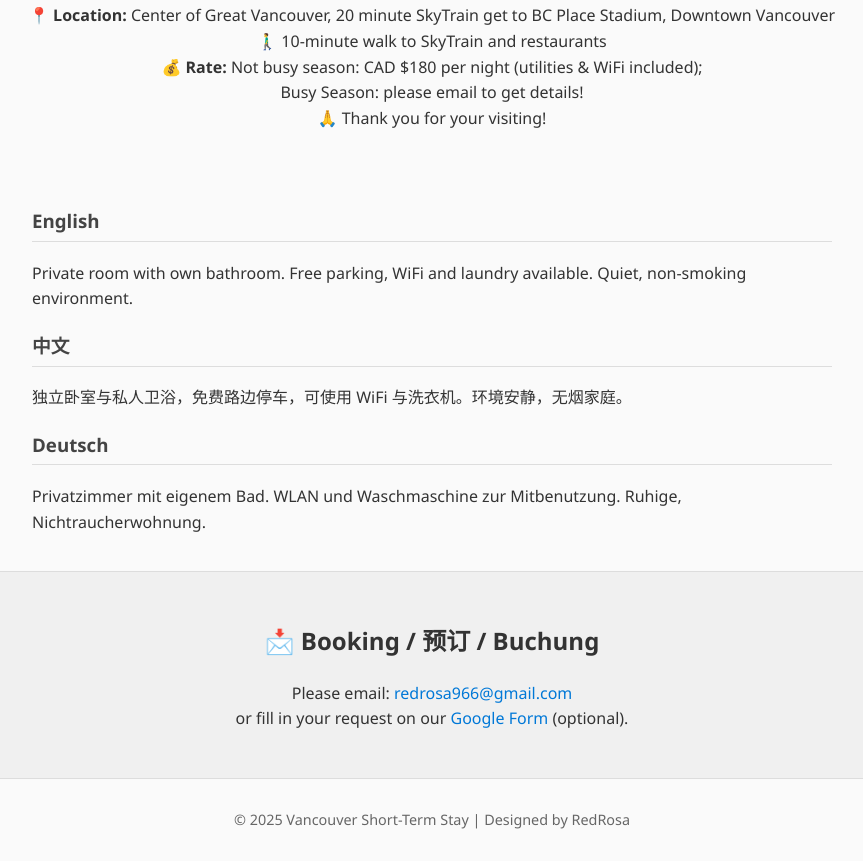
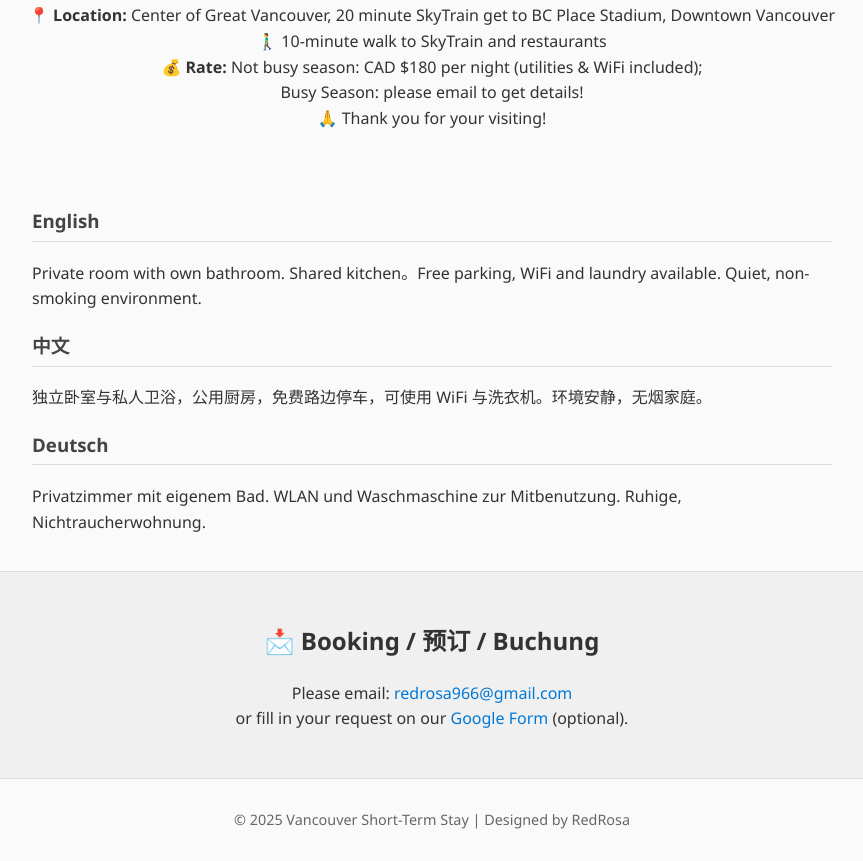
Before and after one commit to redrosa966/vancouver-shorttermroom, a plain HTML site: page index.html in a window 1280 px wide. Shown: the part 708-1569 px from the top of the page, without its empty margins (208-1071 px from the left). Drawn offline with Linux system fonts and the light colour scheme.

Commit message:
Update index.html

```diff
--- a/index.html
+++ b/index.html
@@ -26,10 +26,10 @@
 
   <section class="details">
     <h3>English</h3>
-    <p>Private room with own bathroom. Free parking, WiFi and laundry available. Quiet, non-smoking environment.</p>
+    <p>Private room with own bathroom. Shared  kitchen。Free parking, WiFi and laundry available. Quiet, non-smoking environment.</p>
 
     <h3>中文</h3>
-    <p>独立卧室与私人卫浴，免费路边停车，可使用 WiFi 与洗衣机。环境安静，无烟家庭。</p>
+    <p>独立卧室与私人卫浴，公用厨房，免费路边停车，可使用 WiFi 与洗衣机。环境安静，无烟家庭。</p>
 
     <h3>Deutsch</h3>
     <p>Privatzimmer mit eigenem Bad. WLAN und Waschmaschine zur Mitbenutzung. Ruhige, Nichtraucherwohnung.</p>
```
